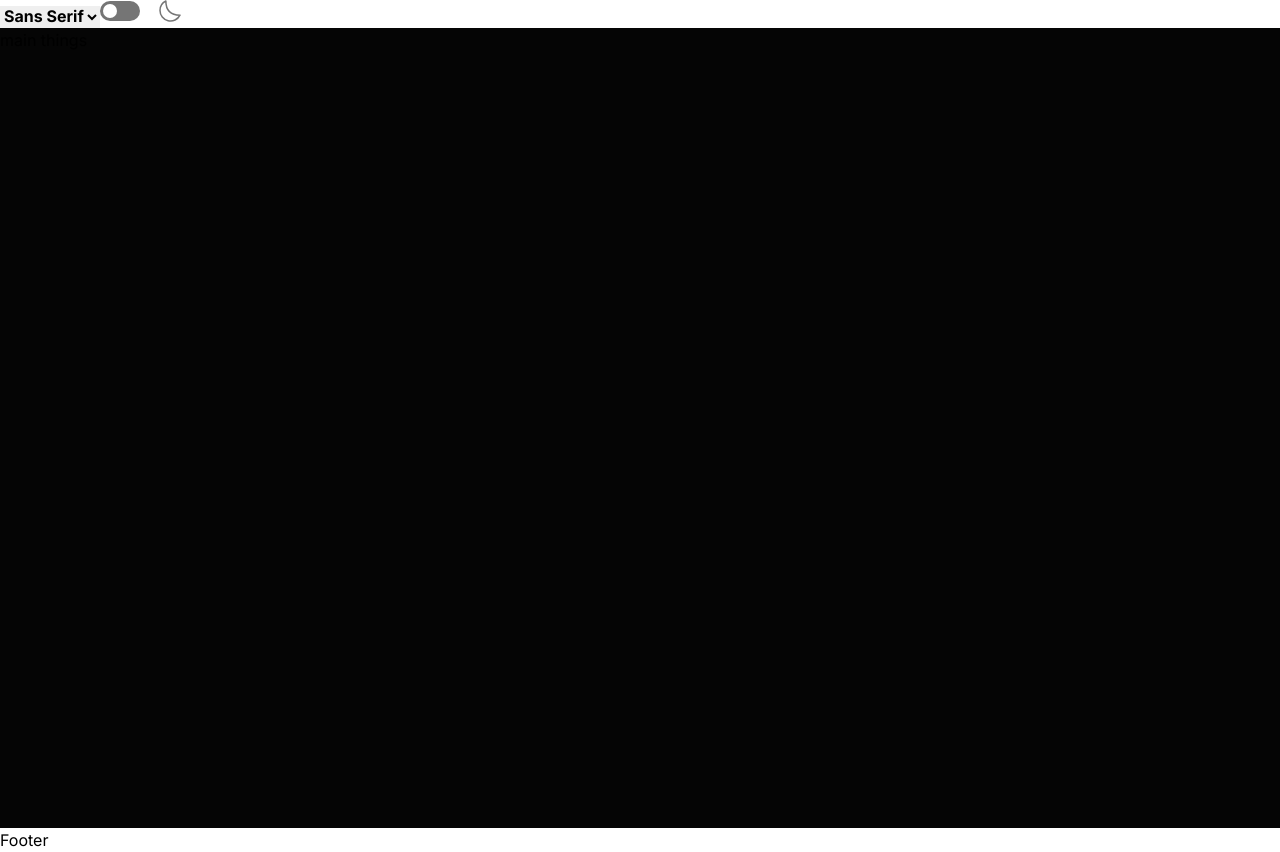
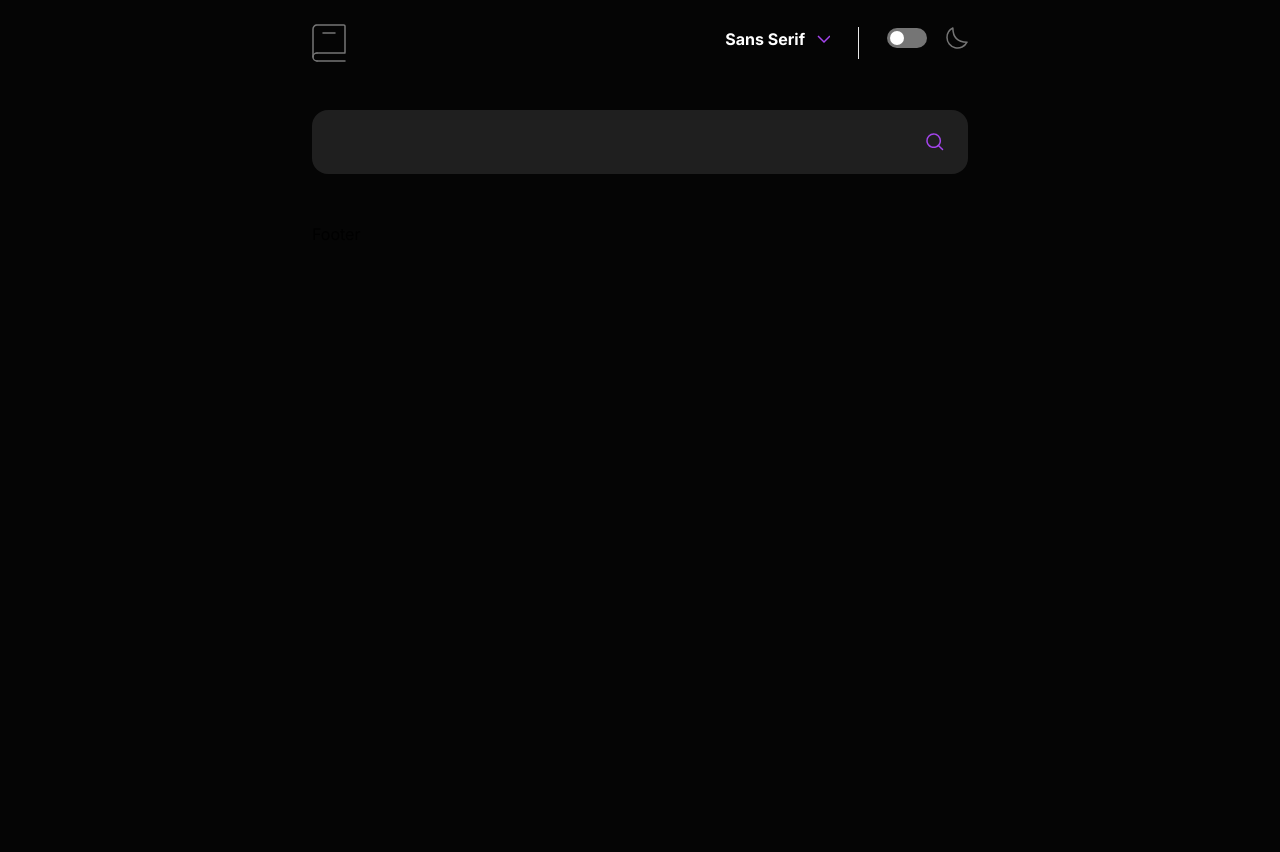
Before and after one commit to brailecg/fm-dictionary, a Next.js app: page / in a window 1280 px wide. After the commit the page ends 800 px from the top, so only its background shows below. Built offline with nearby package versions, Linux system fonts and the light colour scheme.

Commit message:
fix dropdown to custom and make dict api work

```diff
--- /dev/null
+++ b/components/CustomDropdown.jsx
@@ -0,0 +1,87 @@
+import React, { useState, useRef, useEffect } from "react";
+
+import { ChevronIconSvg } from "./svg/ChevronIconSvg";
+
+const CustomDropdown = ({ toggleTypeFace, typeFace }) => {
+  const [isOpen, setIsOpen] = useState(false);
+  const triggerRef = useRef(null);
+  const menuRef = useRef(null);
+
+  const toggleDropdown = () => {
+    setIsOpen(!isOpen);
+  };
+  const toggleTypeFaceAction = (type) => {
+    toggleTypeFace(type);
+    toggleDropdown();
+  };
+  const closeDropdown = (event) => {
+    if (
+      !triggerRef.current.contains(event.target) &&
+      !menuRef.current.contains(event.target)
+    ) {
+      setIsOpen(false);
+    }
+  };
+
+  useEffect(() => {
+    document.addEventListener("click", closeDropdown);
+    return () => {
+      document.removeEventListener("click", closeDropdown);
+    };
+  }, []);
+  const typeFaceOptions = {
+    inter: "Sans Serif",
+    lora: "Serif",
+    inconsolata: "Mono",
+  };
+  const typeFaceOptionsTailwind = {
+    inter: "!font-sans",
+    lora: "!font-serif",
+    inconsolata: "!font-mono",
+  };
+  const typeFaceOptionsArray = [
+    { inter: "Sans Serif" },
+    { lora: "Serif" },
+    { inconsolata: "Mono" },
+  ];
+  return (
+    <div className="relative inline-block text-left">
+      {/* Dropdown Trigger */}
+      <button
+        ref={triggerRef}
+        onClick={toggleDropdown}
+        className="inline-flex items-center focus:outline-none space-x-3 font-bold dark:text-white"
+        aria-haspopup="true"
+        aria-expanded={isOpen}>
+        <span>{typeFaceOptions[typeFace]}</span>
+
+        <ChevronIconSvg />
+      </button>
+
+      {/* Dropdown Menu */}
+      <div
+        ref={menuRef}
+        className={`absolute right-0 mt-2 py-2 w-40 bg-white border dark:bg-fmblack-one border-fmgrey-one rounded-lg shadow-lg ${
+          isOpen ? "" : "hidden"
+        }`}
+        aria-labelledby="dropdown-trigger"
+        role="menu">
+        {typeFaceOptionsArray.map((type, index) => {
+          return (
+            <button
+              onClick={() => toggleTypeFaceAction(Object.keys(type)[0])}
+              key={index}
+              className={`block px-4 py-2 text-sm text-fmblack-three dark:text-white font-bold ${
+                typeFaceOptionsTailwind[Object.keys(type)[0]]
+              }`}
+              role="menuitem">
+              {typeFaceOptions[Object.keys(type)[0]]}
+            </button>
+          );
+        })}
+      </div>
+    </div>
+  );
+};
+
+export default CustomDropdown;
--- a/components/Layout.jsx
+++ b/components/Layout.jsx
@@ -28,12 +28,13 @@ const Layout = ({ children }) => {
           }
         `}
       </style>
-      <Nav />
+
       <Head>
         <title></title>
         <link rel="icon" href="/favicon.ico" />
       </Head>
-      <div>{children}</div>
+      <Nav />
+      <div className={``}>{children}</div>
       <Footer />
     </>
   );
--- a/components/Nav.jsx
+++ b/components/Nav.jsx
@@ -2,6 +2,9 @@ import React, { useState } from "react";
 import { useThemeContext } from "@/store/ThemeContext";
 
 import { ToggleIconSvg } from "@/components/svg/ToggleIconSvg";
+
+import { BookIconSvg } from "./svg/BookIconSvg";
+import CustomDropdown from "./CustomDropdown";
 
 const Nav = () => {
   const { typeFace, toggleThemeHandler, toggleTypeFace } = useThemeContext();
@@ -16,22 +19,20 @@ const Nav = () => {
   };
   return (
     <>
-      <select
-        className=" font-bold"
-        name="typeFace"
-        id="typeFace"
-        value={typeFace}
-        onChange={(e) => toggleTypeFace(e.target.value)}>
-        <option value="inter">Sans Serif</option>
-        <option value="lora">Serif</option>
-        <option value="inconsolata">Mono</option>
-      </select>
+      <nav className={` flex justify-between items-center`}>
+        <BookIconSvg />
+        <div className={` flex`}>
+          <CustomDropdown toggleTypeFace={toggleTypeFace} typeFace={typeFace} />
 
-      <div
-        className="toggle-container cursor-pointer inline-block"
-        onClick={handleToggle}>
-        <ToggleIconSvg isToggled={isToggled} />
-      </div>
+          <div
+            className={` w-[1px] h-8 flex-shrink-0 bg-fmgrey-two mx-3 lg:mx-7`}></div>
+          <div
+            className="toggle-container cursor-pointer inline-block"
+            onClick={handleToggle}>
+            <ToggleIconSvg isToggled={isToggled} />
+          </div>
+        </div>
+      </nav>
     </>
   );
 };
--- /dev/null
+++ b/components/SearchInput.jsx
@@ -0,0 +1,21 @@
+import React, { useEffect, useState } from "react";
+import { SearchIconSvg } from "@/components/svg/SearchIconSvg";
+
+const SearchInput = ({ setWord }) => {
+  const [searchWord, setSearchWord] = useState("");
+  return (
+    <div // searchbar
+      className={` rounded-2xl flex items-center w-full bg-fmgrey-three h-16 px-6 dark:bg-fmblack-two`}>
+      <input
+        onChange={(e) => setSearchWord(e.target.value)}
+        type="text"
+        className={`text-xl font-bold focus:outline-none bg-fmgrey-three grow dark:bg-fmblack-two dark:text-white`}
+      />
+      <button onClick={() => setWord(searchWord)}>
+        <SearchIconSvg className={``} />
+      </button>
+    </div>
+  );
+};
+
+export default SearchInput;
--- /dev/null
+++ b/components/svg/ChevronIconSvg.jsx
@@ -0,0 +1,11 @@
+import * as React from "react";
+export const ChevronIconSvg = (props) => (
+  <svg
+    xmlns="http://www.w3.org/2000/svg"
+    width={13}
+    height={9}
+    fill="none"
+    {...props}>
+    <path stroke="#A445ED" strokeWidth={1.5} d="m1 1 6 6 6-6" />
+  </svg>
+);
--- /dev/null
+++ b/components/svg/SearchIconSvg.jsx
@@ -0,0 +1,13 @@
+export const SearchIconSvg = (props) => (
+  <svg
+    xmlns="http://www.w3.org/2000/svg"
+    width={18}
+    height={18}
+    fill="none"
+    {...props}>
+    <path
+      fill="#A445ED"
+      d="M13.193 12.132a.75.75 0 0 0-1.06 1.061l1.06-1.06Zm2.827 4.949a.75.75 0 0 0 1.06-1.061l-1.06 1.06ZM2.952 12.377l.53-.53-.53.53Zm2.162 1.444-.287.693.287-.692Zm5.1 0 .288.693-.287-.692Zm2.163-1.444-.53-.53.53.53Zm1.444-2.162.693.287-.692-.287Zm-1.444-7.263-.53.53.53-.53Zm-.245 10.241 3.888 3.888 1.06-1.061-3.887-3.888-1.06 1.061ZM.25 7.664c0 .974.192 1.938.564 2.838L2.2 9.928a5.915 5.915 0 0 1-.45-2.264H.25Zm.564 2.838c.373.9.92 1.717 1.608 2.405l1.06-1.06A5.913 5.913 0 0 1 2.2 9.926l-1.386.575Zm1.608 2.405a7.415 7.415 0 0 0 2.405 1.607l.574-1.385a5.915 5.915 0 0 1-1.919-1.282l-1.06 1.06Zm2.405 1.607c.9.373 1.864.565 2.837.565v-1.5a5.915 5.915 0 0 1-2.263-.45l-.574 1.385Zm2.837.565c.974 0 1.938-.192 2.838-.565l-.574-1.385a5.916 5.916 0 0 1-2.264.45v1.5Zm2.838-.565a7.414 7.414 0 0 0 2.405-1.607l-1.06-1.06c-.55.549-1.202.984-1.92 1.282l.575 1.385Zm2.405-1.607a7.414 7.414 0 0 0 1.607-2.405l-1.385-.574a5.914 5.914 0 0 1-1.282 1.918l1.06 1.061Zm1.607-2.405c.373-.9.565-1.864.565-2.838h-1.5c0 .777-.153 1.546-.45 2.264l1.385.574Zm.565-2.838a7.414 7.414 0 0 0-2.172-5.242l-1.06 1.06a5.914 5.914 0 0 1 1.732 4.182h1.5Zm-2.172-5.242A7.414 7.414 0 0 0 7.664.25v1.5c1.569 0 3.073.623 4.182 1.732l1.061-1.06ZM7.664.25a7.414 7.414 0 0 0-5.242 2.172l1.06 1.06A5.914 5.914 0 0 1 7.664 1.75V.25ZM2.422 2.422A7.414 7.414 0 0 0 .25 7.664h1.5c0-1.568.623-3.073 1.732-4.182l-1.06-1.06Z"
+    />
+  </svg>
+);
--- a/package.json
+++ b/package.json
@@ -14,6 +14,7 @@
     "postcss": "8.4.27",
     "react": "18.2.0",
     "react-dom": "18.2.0",
+    "swr": "^2.2.0",
     "tailwindcss": "3.3.3"
   }
 }
--- a/pages/_document.js
+++ b/pages/_document.js
@@ -1,13 +1,14 @@
-import { Html, Head, Main, NextScript } from 'next/document'
+import { Html, Head, Main, NextScript } from "next/document";
 
 export default function Document() {
   return (
     <Html lang="en">
       <Head />
-      <body>
+      <body
+        className={`bg-white dark:bg-fmblack-one p-6 md:px-10 max-w-[375px] md:max-w-[689px]  lg:max-w-[736px] mx-auto`}>
         <Main />
         <NextScript />
       </body>
     </Html>
-  )
+  );
 }
--- a/pages/index.js
+++ b/pages/index.js
@@ -1,13 +1,41 @@
-import React from "react";
+import React, { useEffect, useState } from "react";
 
 import Layout from "@/components/Layout";
 
+import useSWR from "swr";
+import SearchInput from "@/components/SearchInput";
+
+const fetcher = (...args) => fetch(...args).then((res) => res.json());
+
+const useSearch = (word) => {
+  const { data, error } = useSWR(
+    word === ""
+      ? null
+      : "https://api.dictionaryapi.dev/api/v2/entries/en/" + word,
+    fetcher
+  );
+  return {
+    data: data,
+    error: error,
+  };
+};
+
 export default function Home() {
+  const [word, setWord] = useState("");
+
+  const { data, error } = useSearch(word);
+  console.log({ data });
+  console.log({ error });
+  // if (error) return <div>Failed to load</div>;
+  // if (!data) return <div>Loading...</div>;
+
   return (
     <>
       <Layout>
-        <main className={`bg-white dark:bg-fmblack-one h-screen w-screen`}>
-          <div>main things</div>
+        <main className={`py-6 lg:py-12`}>
+          <div>
+            <SearchInput setWord={setWord} />
+          </div>
         </main>
       </Layout>
     </>
--- a/store/ThemeContext.jsx
+++ b/store/ThemeContext.jsx
@@ -23,11 +23,11 @@ export const ThemeProvider = ({ children }) => {
   const initialThemeHandler = () => {
     if (isLocalStorageEmpty().isDarkTheme) {
       localStorage.setItem("isDarkTheme", `true`);
-      document.querySelector("body").classList.add("dark");
+      document.querySelector("html").classList.add("dark");
       setIsDarkTheme(true);
     } else {
       const isDarkTheme = JSON.parse(localStorage.getItem("isDarkTheme"));
-      isDarkTheme && document.querySelector("body").classList.add("dark");
+      isDarkTheme && document.querySelector("html").classList.add("dark");
       setIsDarkTheme(() => {
         return isDarkTheme;
       });
@@ -49,7 +49,7 @@ export const ThemeProvider = ({ children }) => {
   };
 
   const toggleDarkClassToBody = () => {
-    document.querySelector("body").classList.toggle("dark");
+    document.querySelector("html").classList.toggle("dark");
   };
 
   const setValueToLocalStorage = () => {
```
Also changed, not shown: 1 other file (tests, documents, lock files or other folders).
